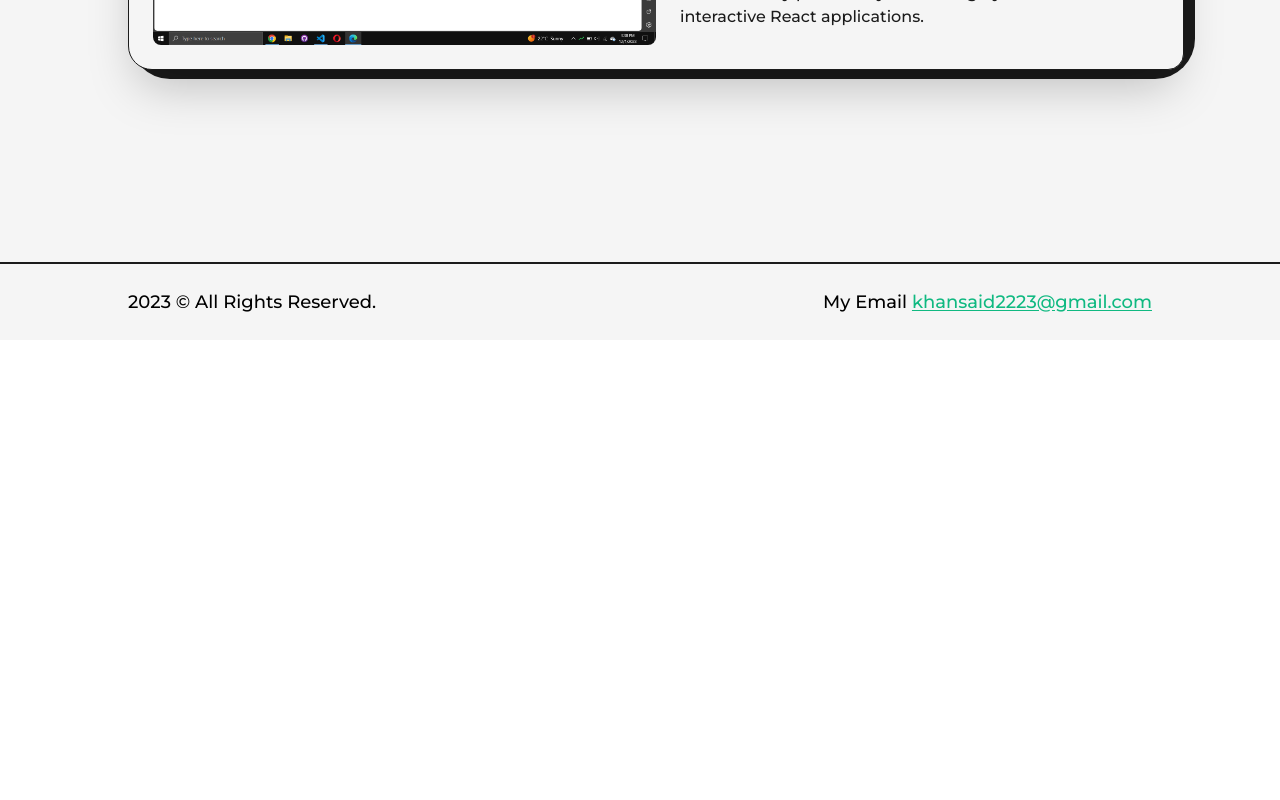
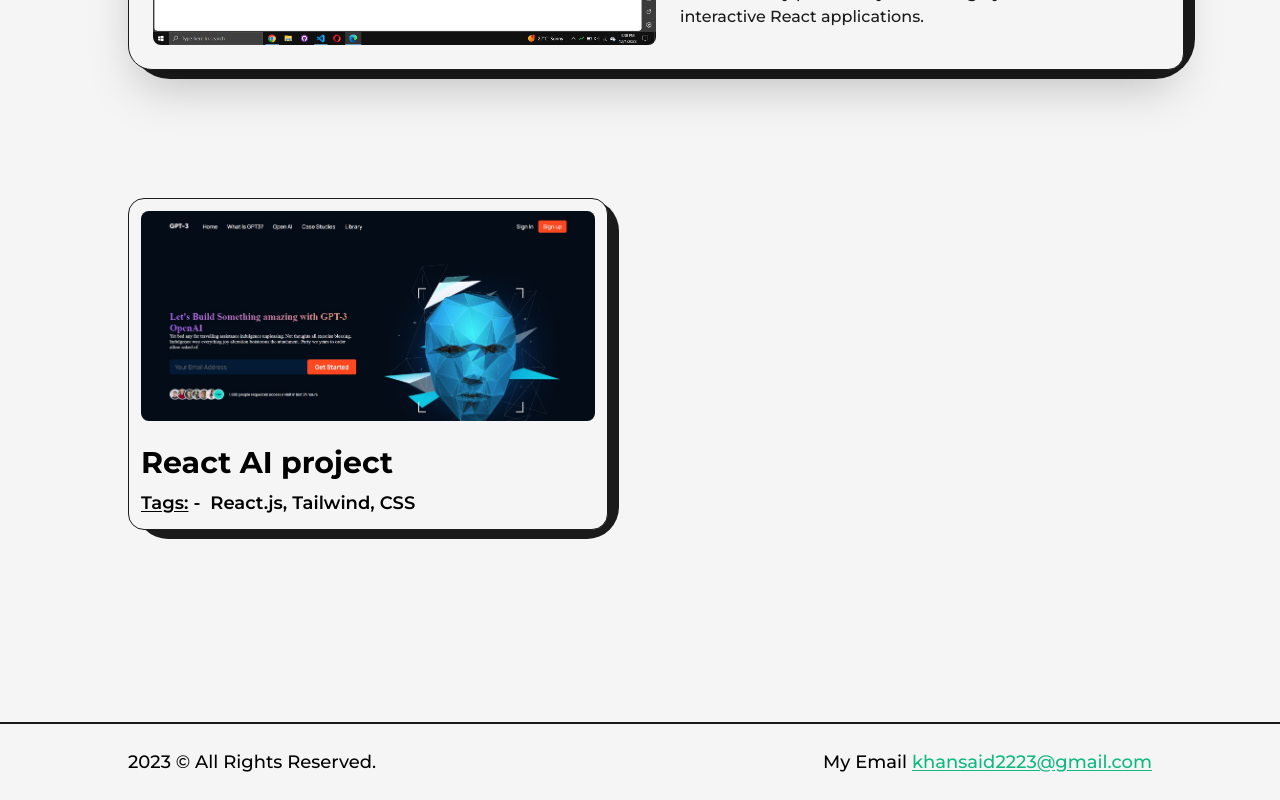
Before and after one commit to khansaid1/portfolio, a Next.js app: page /services in a window 1280 px wide. Shown: the part 2080-2880 px from the top of the page. Before the commit the page ends 2420 px from the top, so only its background shows below. Built offline with nearby package versions, Linux system fonts and the light colour scheme.

Commit message:
new update
new update

```diff
--- a/src/pages/services.js
+++ b/src/pages/services.js
@@ -12,7 +12,7 @@
 import sys from '../../public/images/calculator.png'
 import cases from '../../public/images/weatherapp.png'
 import casprm from '../../public/images/crudoperation.png'
-import scondlast from '../../public/images/scondlast.jpg'
+import scondlast from '../../public/images/aiproject.JPG'
 import last from '../../public/images/last.jpg'
 import { motion } from 'framer-motion'
 
@@ -160,13 +160,13 @@
                       />
                     </div>
 
-                    {/* <div className='col-span-6 sm:col-span-12'>
+                     <div className='col-span-6 sm:col-span-12'>
                     <ServiceNormal
                       img={scondlast}
-                      price="450$"
-                      title="Systematic Publication & Mentoring"
+                      price="React.js, Tailwind,  CSS"
+                      title="React AI project"
                       />
-                    </div> */}
+                    </div>
 {/*
                     <div className='col-span-6 sm:col-span-12'>
                     <ServiceNormal
```
Also changed, not shown: public/images/aiproject.JPG (added).
